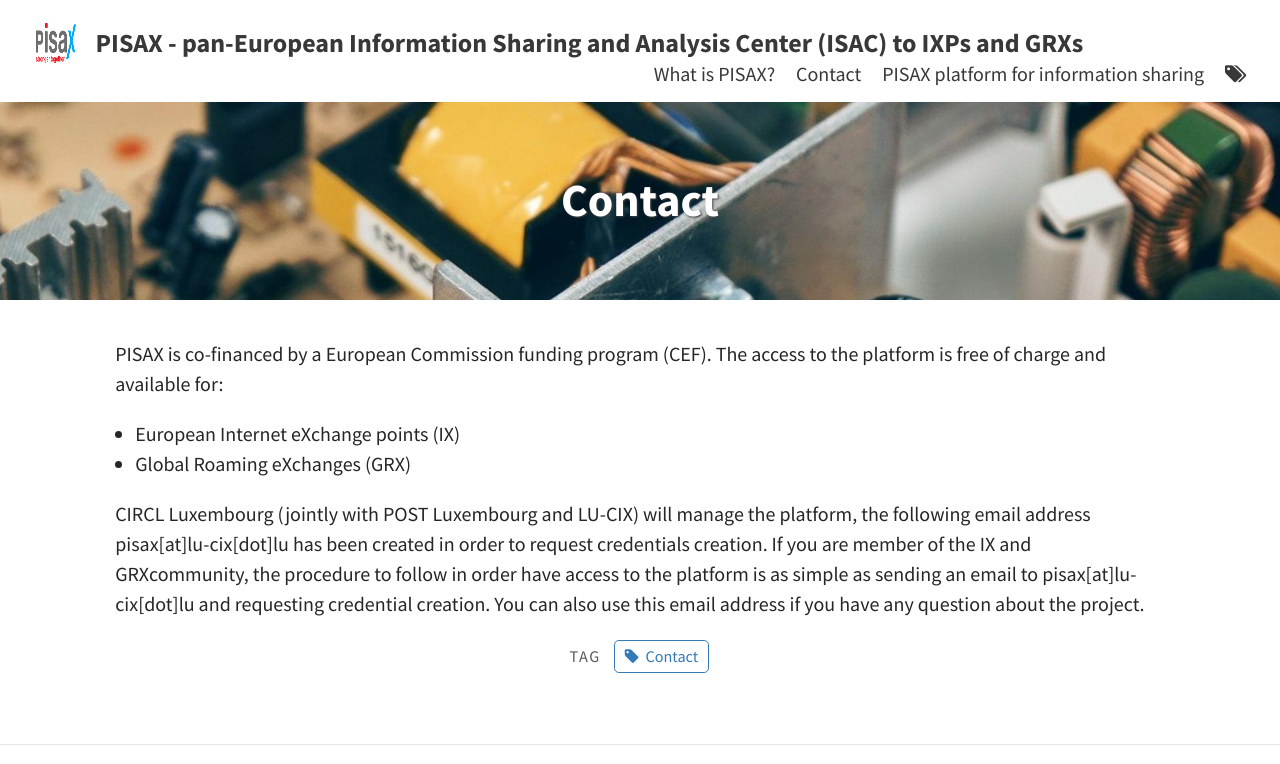
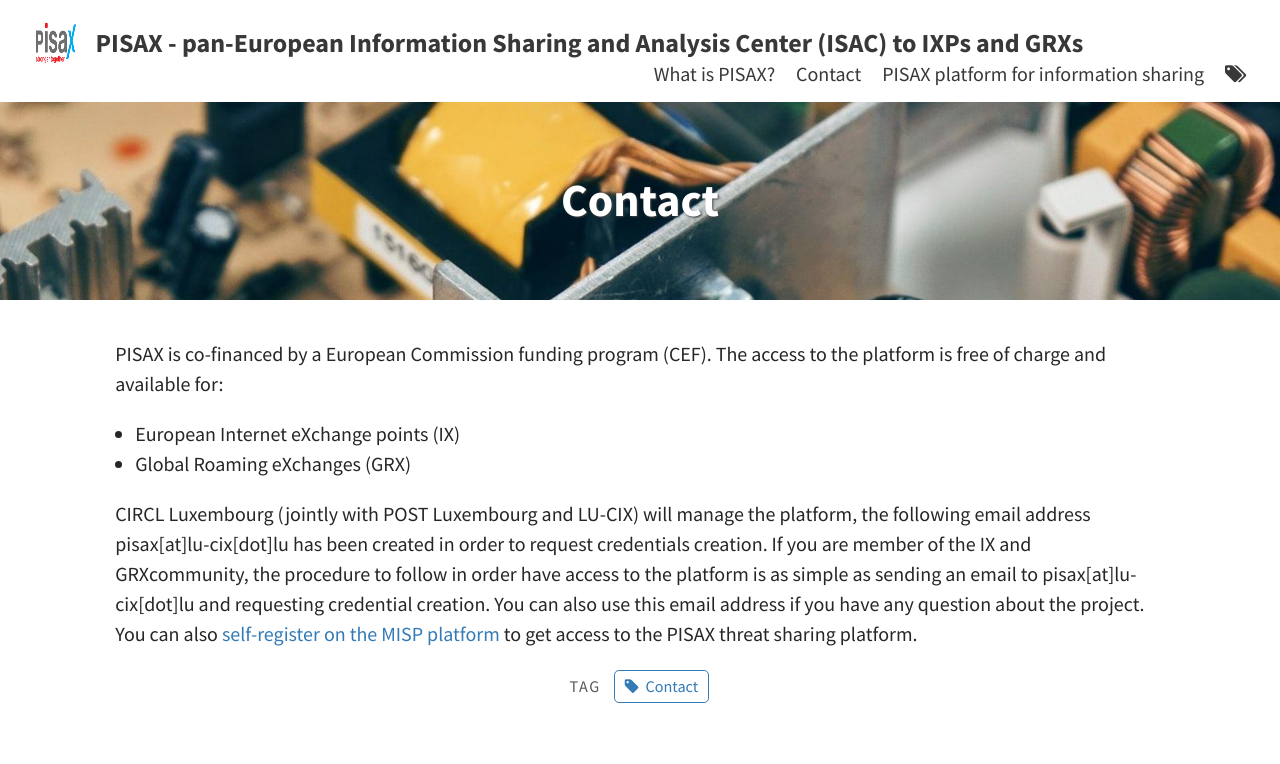
Before and after one commit to CIRCL/pisax-website, a Jekyll site: the page built from pages/contact.md, in a window 1280 px wide, cut to the strip 0-764 px from the top of the page. Built offline with Jekyll 4.4.1, drawn with Linux system fonts in a browser that asks for light colours.

Commit message:
chg: [misp] self-registration added

```diff
--- a/pages/contact.md
+++ b/pages/contact.md
@@ -11,4 +11,4 @@ PISAX is co-financed by a European Commission funding program (CEF). The access
 - European Internet eXchange points (IX)
 - Global Roaming eXchanges (GRX)
 
-CIRCL Luxembourg (jointly with POST Luxembourg and LU-CIX) will manage the platform, the following email address pisax[at]lu-cix[dot]lu has been created in order to request credentials creation. If you are member of the IX and GRXcommunity, the procedure to follow in order have access to the platform is as simple as sending an email to pisax[at]lu-cix[dot]lu and requesting credential creation. You can also use this email address if you have any question about the project.
+CIRCL Luxembourg (jointly with POST Luxembourg and LU-CIX) will manage the platform, the following email address pisax[at]lu-cix[dot]lu has been created in order to request credentials creation. If you are member of the IX and GRXcommunity, the procedure to follow in order have access to the platform is as simple as sending an email to pisax[at]lu-cix[dot]lu and requesting credential creation. You can also use this email address if you have any question about the project. You can also [self-register on the MISP platform](https://misp.pisax.org/users/register) to get access to the PISAX threat sharing platform.
```
Also changed, not shown: pages/about.md (+1 -1 lines).
